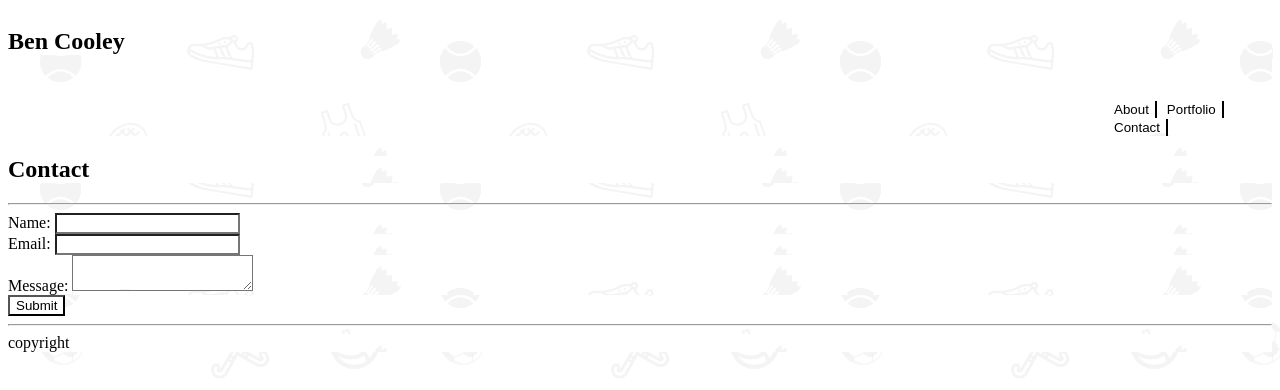
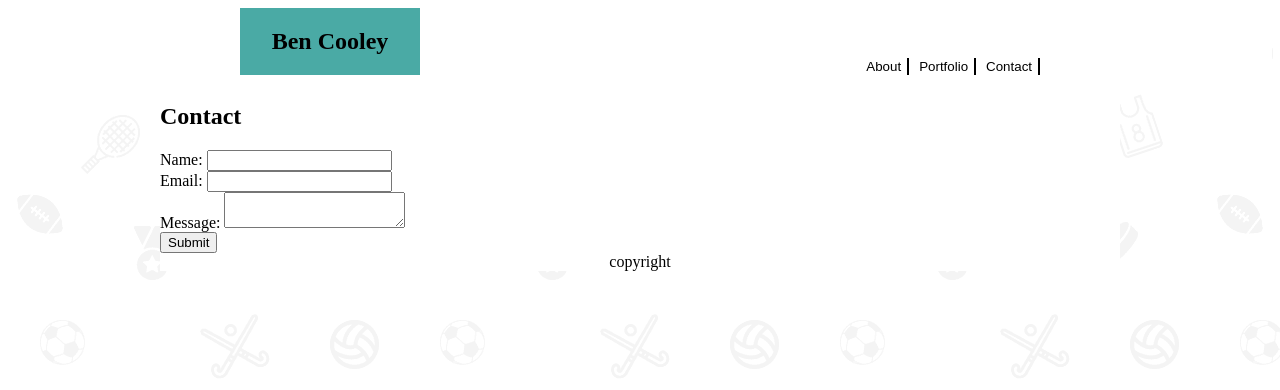
Before and after one commit to be-cool/Basic-Portfolio, a plain HTML site: page contact.html in a window 1280 px wide. Drawn offline with Linux system fonts and the light colour scheme.

Commit message:
first CSS work - header is set up, set main body parameters, gave it background image

```diff
--- a/assets/css/style_all_pages.css
+++ b/assets/css/style_all_pages.css
@@ -1,15 +1,23 @@
 * {
     /* border: 2px solid red; */
+    /* background-repeat: repeat-x; */
+    /* background-repeat: repeat-y; */
+    overflow: auto;
+}
+
+body {
     background-image: url("../images/Sports.png");
-    overflow: auto;
     text-decoration-color: #777777;
     font-style: 'Arial', 'Helvetica Neue', Helvetica, sans-serif;
 }
 
 .tab {
-    float: left;
-    margin-top: 25px;
-    margin-left: 1100px;
+    float: right;
+    /* margin-top: 25px; */
+    margin-right: 232px;
+    text-align: center;
+    vertical-align: auto;
+    height: 75px;
 }
 
 .tablinks {
@@ -18,12 +26,33 @@
     border-bottom: none;
     border-top: none;
     background: none;
+    margin-top: 50px;
+    margin-bottom: 50px;
 }
 
 .header{
     float: left;
+    background-color:#ffffff;
+    z-index: 2;
+    height: 75px;
+    width: 100%;
 }
 
 .myname {
     float: left;
+    width: 180px;
+    background-color: #4aaaa5;
+    text-align: center;
+    margin-left: 232px;
 }
+
+.main {
+    margin-left: auto;
+    margin-right: auto;
+    width: 960px;
+    background-color: #ffffff;
+}
+
+footer {
+    text-align: center;
+}
--- a/contact.html
+++ b/contact.html
@@ -26,11 +26,11 @@
         </box>
     </div>
 
-    <div>
+    <div class="main">
             <!-- trying to make another box for the text and image section in middle of page here -->
             <box>
-                <h2>Contact</h2>
-                    <hr>
+                <h2 class="title">Contact</h2>
+                    <!-- <hr> -->
                     <!-- trying to input the form underneath the line -->
                 <form action="first_form" method="post">
                     <div>
@@ -51,7 +51,7 @@
                 </form>
             </box>
 
-        <hr>
+        <!-- <hr> -->
         <footer>copyright</footer>
 
     </div>
```
Also changed, not shown: index.html (+3 -3 lines), portfolio.html (+4 -4 lines).
